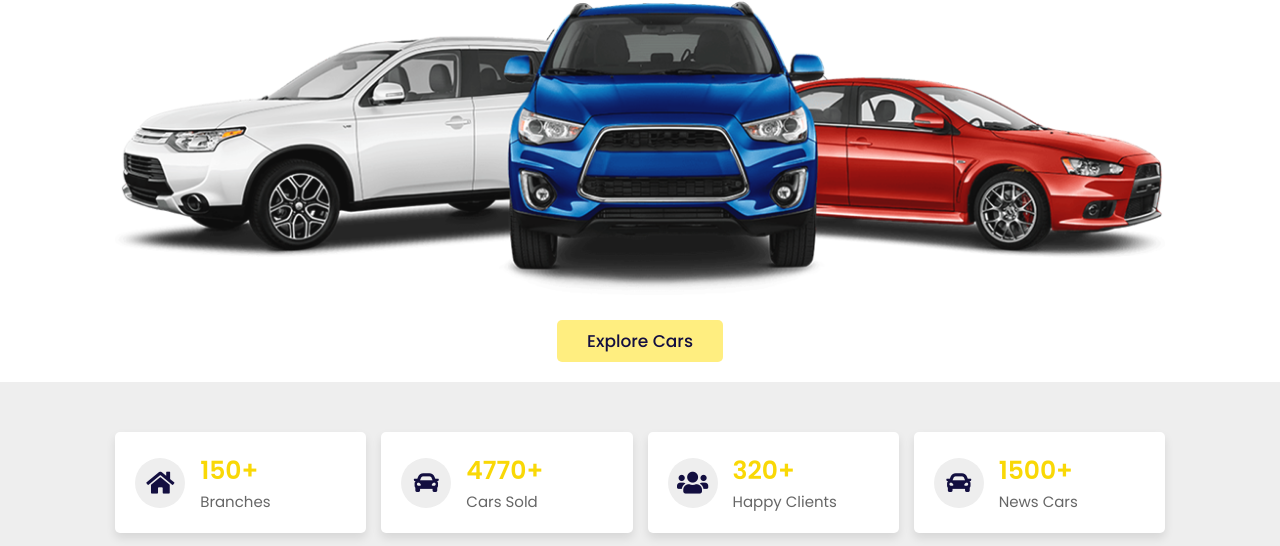
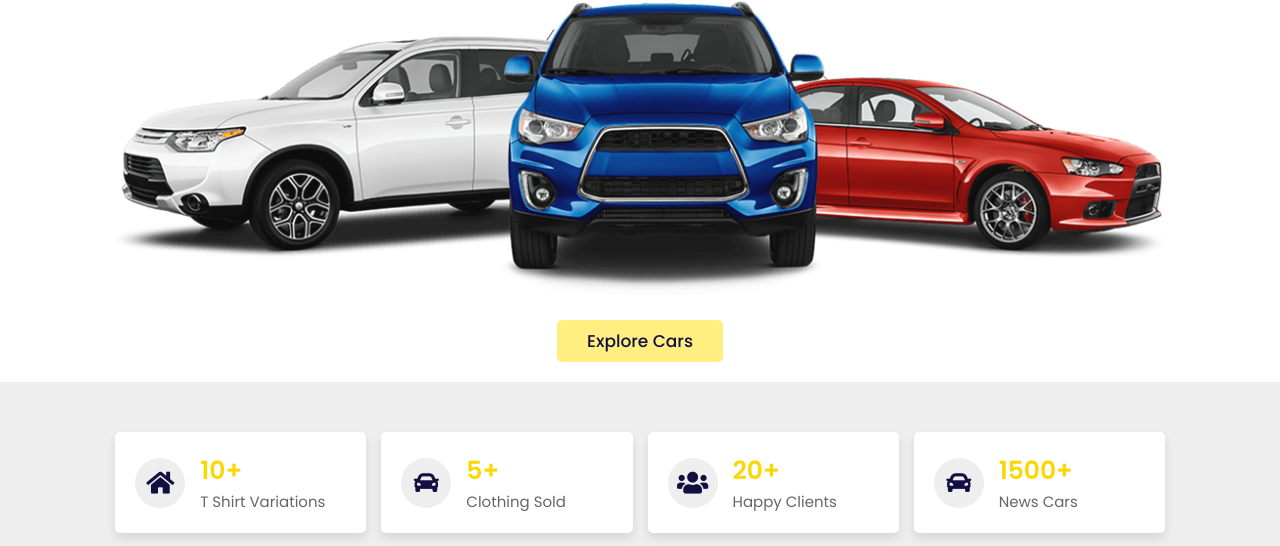
Before and after one commit to henryhuangbc/luccihubv4, a plain HTML site: page index.html in a window 1280 px wide. Shown: the part 254-800 px from the top of the page. Drawn offline with nearby package versions, Linux system fonts and the light colour scheme.

Commit message:
Update index.html

```diff
--- a/index.html
+++ b/index.html
@@ -73,23 +73,23 @@
     <div class="icons">
         <i class="fas fa-home"></i>
         <div class="content">
-            <h3>150+</h3>
-            <p>branches</p>
+            <h3>10+</h3>
+            <p>t shirt variations</p>
         </div>
     </div>
 
     <div class="icons">
         <i class="fas fa-car"></i>
         <div class="content">
-            <h3>4770+</h3>
-            <p>cars sold</p>
+            <h3>5+</h3>
+            <p>clothing sold</p>
         </div>
     </div>
 
     <div class="icons">
         <i class="fas fa-users"></i>
         <div class="content">
-            <h3>320+</h3>
+            <h3>20+</h3>
             <p>happy clients</p>
         </div>
     </div>
@@ -588,8 +588,8 @@
             <h3>contact info</h3>
             <a href="#"> <i class="fas fa-phone"></i> +123-456-7890 </a>
             <a href="#"> <i class="fas fa-phone"></i> +111-222-3333 </a>
-            <a href="#"> <i class="fas fa-envelope"></i> shaikhanas@gmail.com </a>
-            <a href="#"> <i class="fas fa-map-marker-alt"></i> mumbai, india - 400104 </a>
+            <a href="#"> <i class="fas fa-envelope"></i> luccihub@outlook.com </a>
+            <a href="#"> <i class="fas fa-map-marker-alt"></i> menlo park, california - 94025 </a>
         </div>
 
         <div class="box">
@@ -603,7 +603,7 @@
 
     </div>
 
-    <div class="credit"> created by mr. web designer | all rights reserved </div>
+    <div class="credit"> lucci inc. </div>
 
 </section>
 
```
